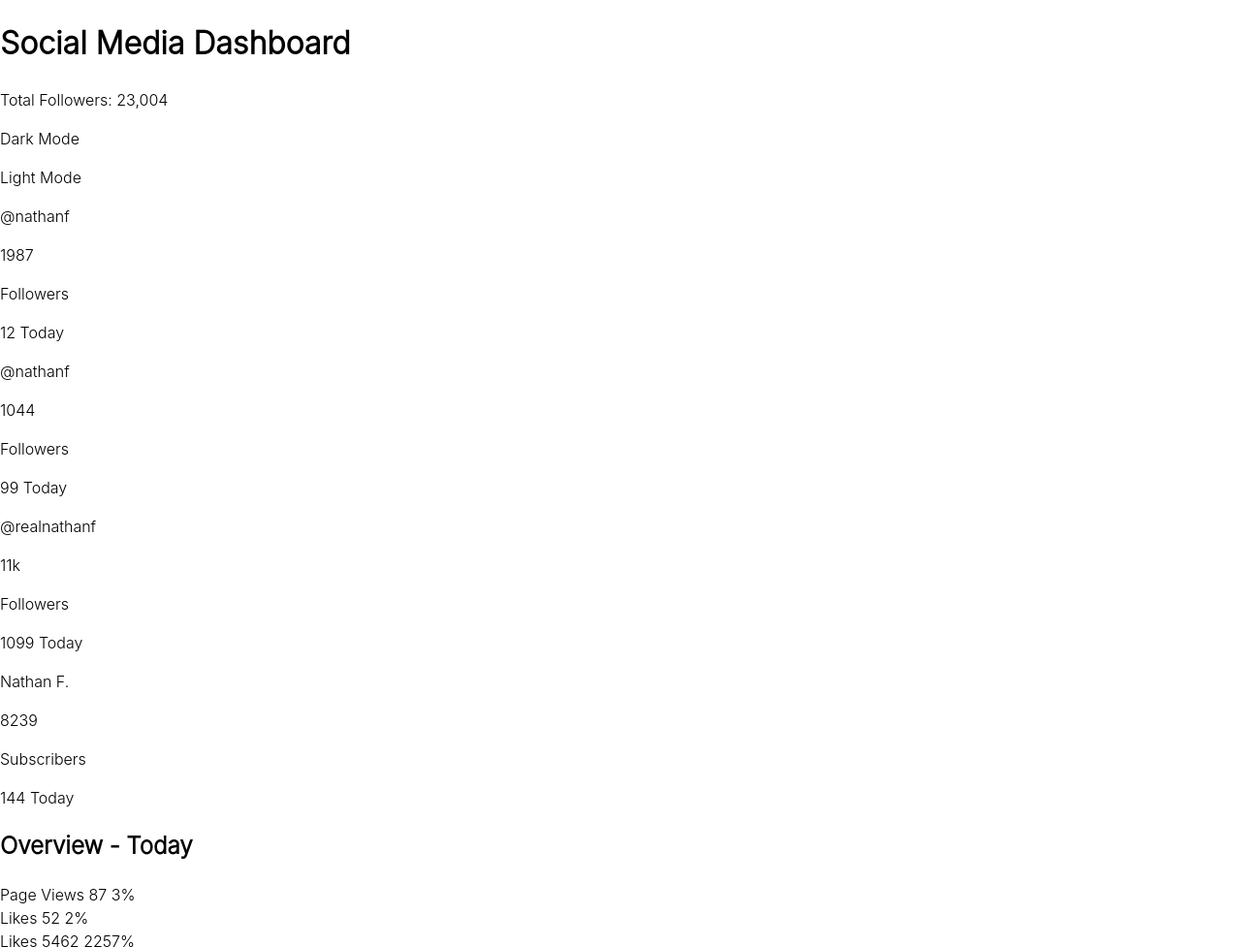
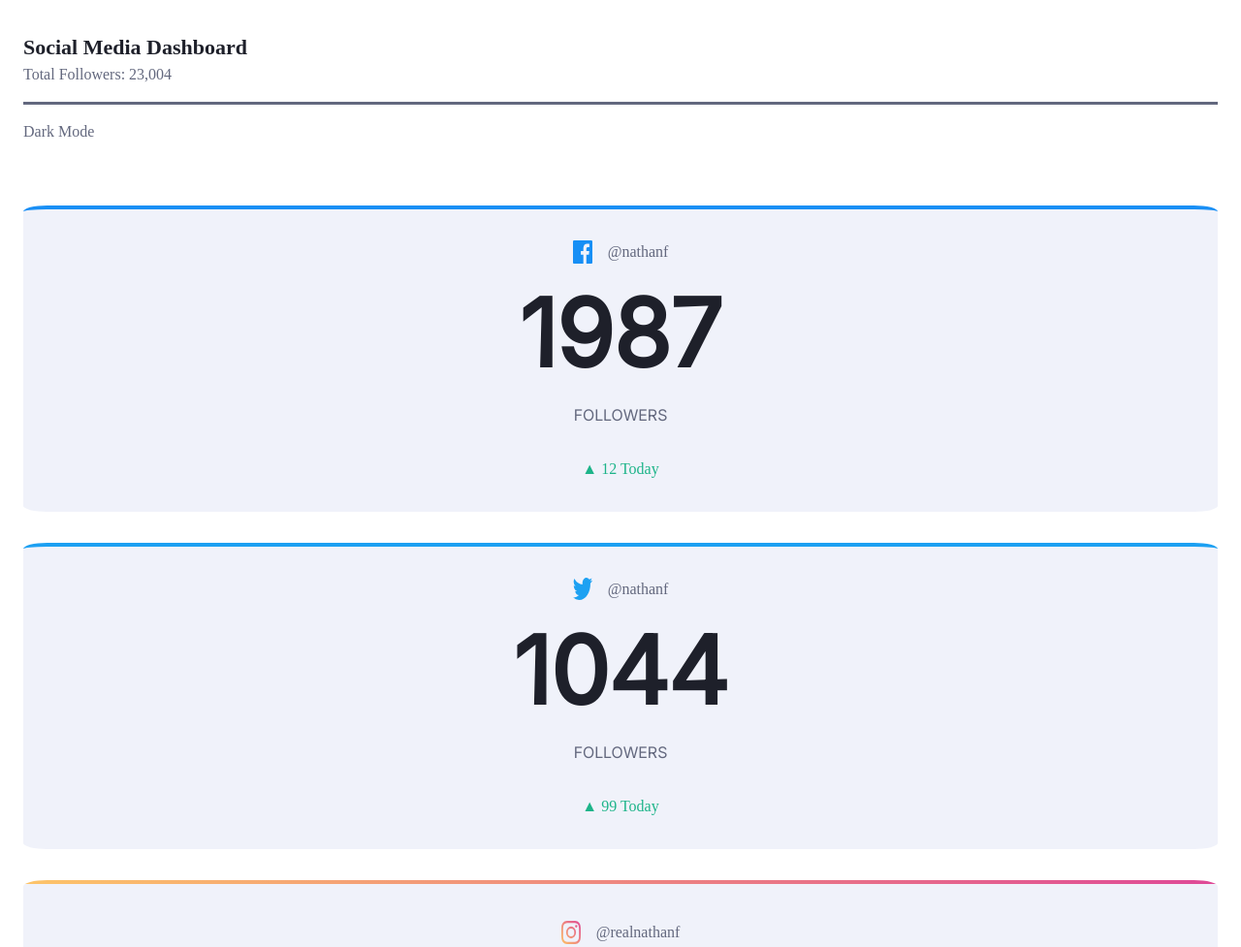
Before and after one commit to Maanon22/Social-Dashboard-Challenge, a plain HTML site: page index.html in a window 1280 px wide. Shown: the top 977 px of the page at 97% size. Drawn offline with Linux system fonts and the light colour scheme; a web font is replaced by a local one.

Commit message:
CSS header & first section done

```diff
--- a/index.html
+++ b/index.html
@@ -8,43 +8,42 @@
   <link href="style.css" rel="stylesheet">
   <title>Frontend Mentor | [Challenge Name Here]</title>
 
-
 </head>
 <body>
   <header>
     <h1>Social Media Dashboard</h1>
     <p>Total Followers: 23,004</p>
     <p>Dark Mode</p>
-    <P>Light Mode</P>
   </header>
   <main>
-    <section class="Global">
-      <div>
-        <p>@nathanf</p>
-        <p>1987</p>
-        <p>Followers</p>
-        <p>12 Today</p>
+    <section class="global">
+      <div class="facebook">
+        <p class="username"><img src="./images/icon-facebook.svg" alt="icone facebook"/> @nathanf</p>
+        <p class="follows">1987</p>
+        <p class="followers">FOLLOWERS</p>
+        <p class="tendance">▲ 12 Today</p>
       </div>
-      <div>
-        <p>@nathanf</p>
-        <p>1044</p>
-        <p>Followers</p>
-        <p>99 Today</p>
+      <div class="twitter">
+        <p class="username"><img src="./images/icon-twitter.svg" alt="icone tweeter"/> @nathanf</p>
+        <p class="follows">1044</p>
+        <p class="followers">FOLLOWERS</p>
+        <p class="tendance">▲ 99 Today</p>
       </div>
-      <div>
-        <p>@realnathanf</p>
-        <p>11k</p>
-        <p>Followers</p>
-        <p>1099 Today</p>
+      <div class="instagram">
+        <p class="username"> <img src="./images/icon-instagram.svg" alt="icone instagram"/> @realnathanf</p>
+        <p class="follows">11k</p>
+        <p class="followers">FOLLOWERS</p>
+        <p class="tendance">▲ 1099 Today</p>
       </div>
-      <div>
-        <p>Nathan F.</p>
-        <p>8239</p>
-        <p>Subscribers</p>
-        <p>144 Today </p>
+      <div class="youtube">
+
+        <p class="username"><img src="./images/icon-youtube.svg" alt="icone youtube"/> Nathan F.</p>
+        <p class="follows">8239</p>
+        <p class="followers">SUBSCRIBERS</p>
+        <p class="tendance">▼ 144 Today </p>
       </div>
     </section>
-    <section class="Today">
+    <section class="today">
       <h2>Overview - Today</h2>
       <div>
         Page Views
--- a/style.css
+++ b/style.css
@@ -1,12 +1,26 @@
 @font-face {
-    font-family: 'Inter-Light';
-    src: url(./images/Inter/static/Inter_18pt-Light.ttf);
+    font-family: 'Inter-Regular-18px';
+    src: url(./images/Inter/static/Inter_18pt-Regular.ttf);
+}
+@font-face {
+    font-family: 'Inter-Bold';
+    src: url(./images/Inter/Inter-VariableFont_opsz\,wght.ttf);
+    font-weight: 700;
 }
 
+:root{
+    --main-font:'Inter-Regular-18px';
+    --bold-font:'Inter-Bold';
+    --text-dark-light-theme:hsl(230, 17%, 14%);
+    --text-light-grey : hsl(228, 12%, 44%);
+    --card-bg-light : hsl(227, 47%, 96%);
+    --green:hsl(163, 72%, 41%);
+    --red:hsl(356, 69%, 56%);
+}
+/* #### Light Theme
 
-:root{
-    --main-font:'Inter Light'
-}
+- Very Pale Blue (Top BG Pattern): hsl(225, 100%, 98%)*/
+
 
 * {
     box-sizing:border-box;
@@ -14,9 +28,109 @@
 }
 
 body {
-    margin : 0;
     font-family: var(--main-font);
 }
+
+header{
+    margin:auto 1rem;
+    color:var(--text-light-grey);
+    font-family: var(--bold-font);
+}
+
+header p:first-of-type{
+    padding-bottom: 1rem;
+    border-bottom: solid;
+    margin:0;
+}
+
+header p:last-of-type{
+    margin:1rem 0 3rem;
+}
+
+header h1{
+    margin:2rem 0 0 0;
+    font-family:var(--bold-font);
+    font-size: 22px;
+    color:var(--text-dark-light-theme);
+}
+.global{
+    display:flex;
+    flex-direction: column;
+    gap: 1;
+}
+.global div {
+    background-color: var(--card-bg-light);
+    text-align: center;
+    margin:1rem ;
+    color: var(--text-light-grey);
+    padding: O 3rem;
+    border-radius: 2%;
+}
+
+.facebook{
+    border-top: 4px solid hsl(208, 92%, 53%);
+}
+
+.twitter{
+    border-top: 4px solid hsl(203, 89%, 53%);
+}
+
+.instagram{
+    background: linear-gradient(to right, hsl(37, 97%, 70%), hsl(329, 70%, 58%)) 0 0 / 100% 4px no-repeat,
+    var(--card-bg-light);
+    padding-top: 10px;
+}
+
+.youtube{
+    border-top : 4px solid hsl(348, 97%, 39%);
+}
+
+.username {
+    font-family: var(--bold-font);
+    padding :2rem 0 0 0;
+    margin:0;
+    display: flex;
+    justify-content: center;
+    gap: 1rem;
+}
+
+.follows{
+    font-size: var(--bold-font);
+    color:var(--text-dark-light-theme);
+    font-size: 6rem;
+    font-weight: 700;
+    margin:0;
+}
+
+.followers{
+    margin:0;
+}
+
+.tendance{
+    color : var(--green);
+    font-family: var(--bold-font);
+    margin:2em;
+}
+
+.youtube p:last-of-type{
+    color:var(--red);
+    font-family: var(--bold-font);
+    margin:2em;
+}
+
+.today{
+    margin : 0 1rem;
+}
+
+h2{
+    font-family: var(--bold-font);
+    color:var(--text-light-grey);
+}
+
+.today div{
+    background-color: var(--card-bg-light);
+}
+/* titre des overview en 14PX */
 
 footer {
     font-size: 11px;
```
